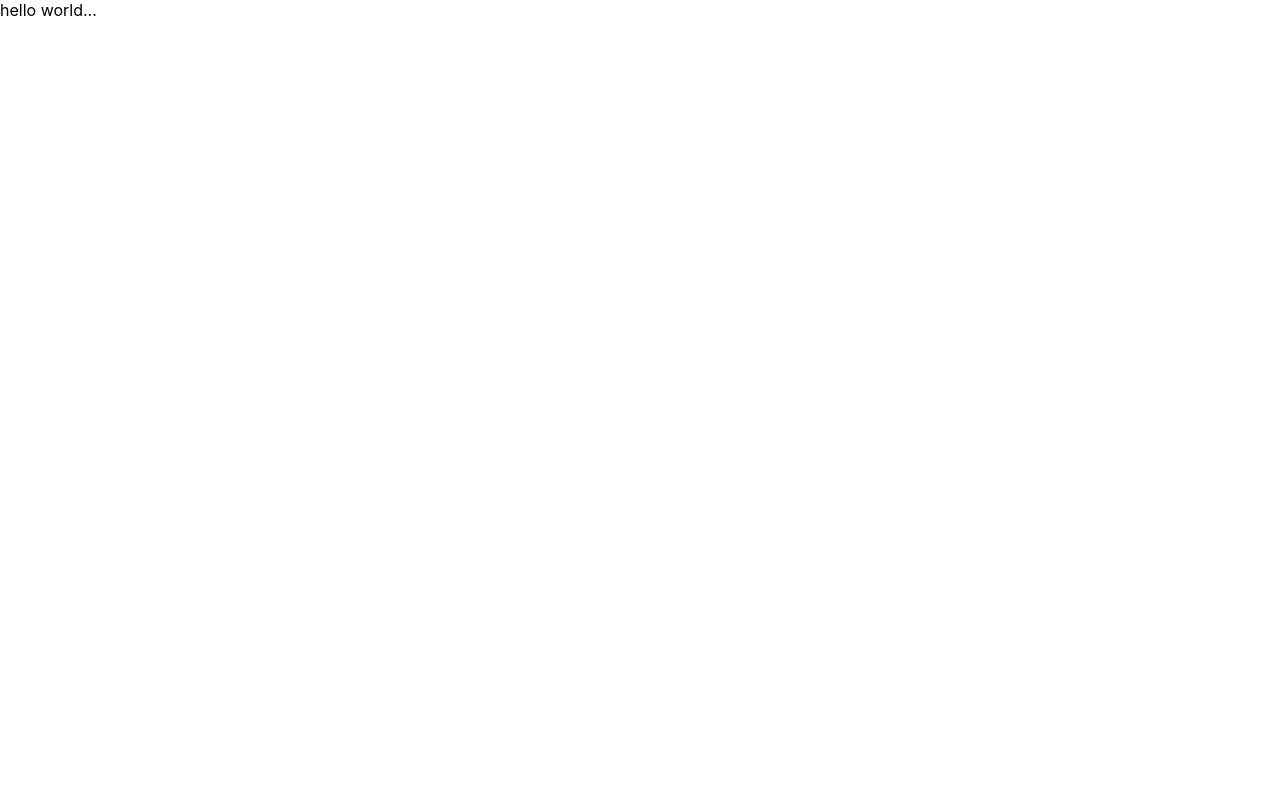
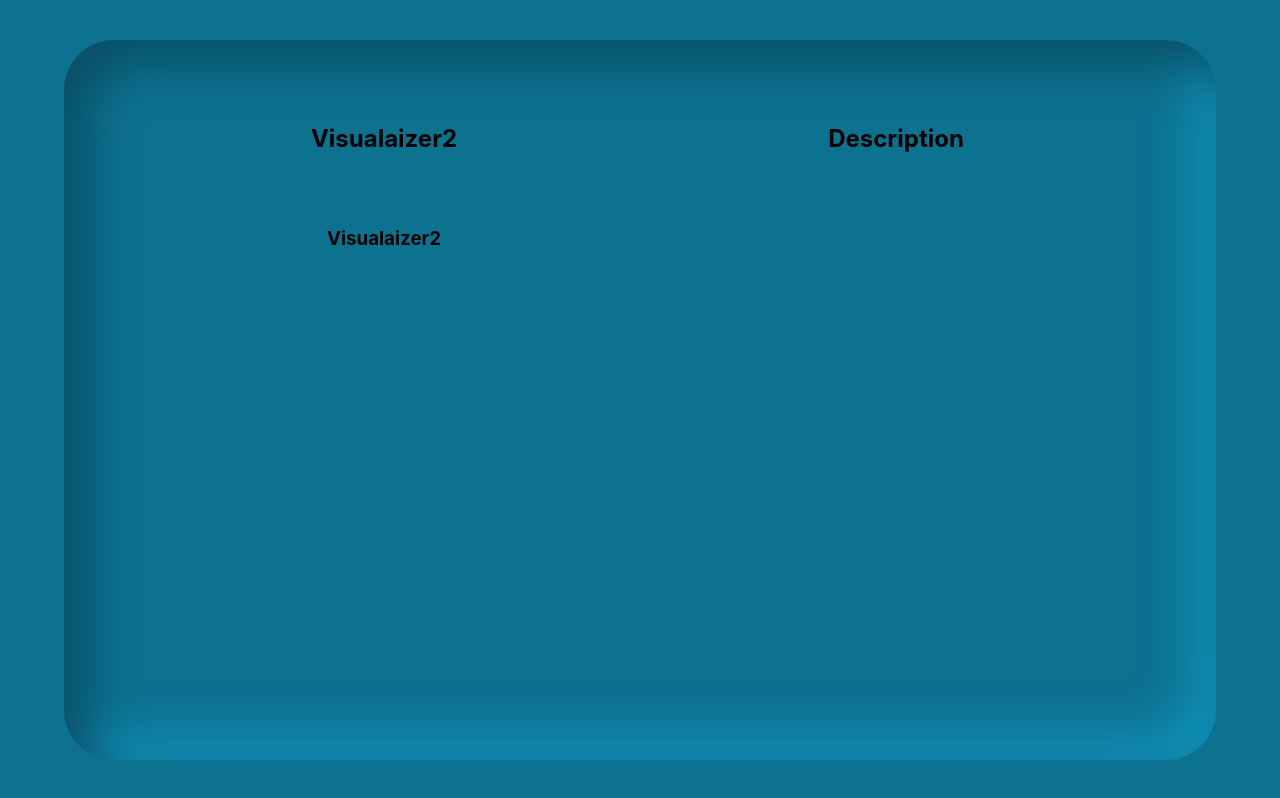
Before and after one commit to shahryar-h/algovis, a React (Create React App) app in the folder algo-vis/: page / in a window 1280 px wide. Built offline with nearby package versions, Linux system fonts and the light colour scheme.

Commit message:
finished main design

```diff
--- a/algo-vis/package.json
+++ b/algo-vis/package.json
@@ -6,6 +6,7 @@
     "@testing-library/jest-dom": "^5.11.4",
     "@testing-library/react": "^11.1.0",
     "@testing-library/user-event": "^12.1.10",
+    "node-sass": "^5.0.0",
     "react": "^17.0.2",
     "react-dom": "^17.0.2",
     "react-scripts": "4.0.3",
--- /dev/null
+++ b/algo-vis/src/App.js
@@ -0,0 +1,12 @@
+import React from "react";
+import Index from "./resources/index.component";
+
+function App() {
+  return (
+    <div className="App">
+      <Index />
+    </div>
+  );
+}
+
+export default App;
--- a/algo-vis/src/Components/Index.component.jsx
+++ /dev/null
@@ -1,9 +0,0 @@
-import React, { Component } from "react";
-
-class Index extends Component {
-  render() {
-    return <div>hello world...</div>;
-  }
-}
-
-export default Index;
--- a/algo-vis/src/index.js
+++ b/algo-vis/src/index.js
@@ -1,12 +1,12 @@
 import React from "react";
 import ReactDOM from "react-dom";
+import App from "./App";
 import "./index.css";
 import reportWebVitals from "./reportWebVitals";
-import Index from "./Components/index.component";
 
 ReactDOM.render(
   <React.StrictMode>
-    <Index />
+    <App />
   </React.StrictMode>,
   document.getElementById("root")
 );
--- /dev/null
+++ b/algo-vis/src/resources/components/1_Controller.jsx
@@ -0,0 +1,18 @@
+import React, { Component } from "react";
+import Description from "./2_Description";
+import Visualizer from "./2_Visualizer";
+
+class Controller extends Component {
+  render() {
+    return (
+      <div className="controllerContainer">
+        <section>
+          <Visualizer />
+          <Description />
+        </section>
+      </div>
+    );
+  }
+}
+
+export default Controller;
--- /dev/null
+++ b/algo-vis/src/resources/components/2_Description.jsx
@@ -0,0 +1,13 @@
+import React, { Component } from "react";
+
+class Description extends Component {
+  render() {
+    return (
+      <div>
+        <h1>Description</h1>
+      </div>
+    );
+  }
+}
+
+export default Description;
--- /dev/null
+++ b/algo-vis/src/resources/index.component.jsx
@@ -0,0 +1,16 @@
+import React, { Component } from "react";
+import Controller from "./components/1_Controller";
+
+import "./main.sass";
+
+class Index extends Component {
+  render() {
+    return (
+      <div className="indexContainer">
+        <Controller />
+      </div>
+    );
+  }
+}
+
+export default Index;
--- /dev/null
+++ b/algo-vis/src/resources/main.sass
@@ -0,0 +1,4 @@
+@import ./styles/index
+@import ./styles/controller
+@import ./styles/visualizer
+@import ./styles/description
--- /dev/null
+++ b/algo-vis/src/resources/styles/controller.sass
@@ -0,0 +1,18 @@
+.controllerContainer
+    height: 90vh
+    width: 90%
+    border-radius: 50px
+    background: #0D7190
+    box-shadow: inset 24px 24px 48px #095066, inset -24px -24px 48px #1192ba
+
+    section
+        padding: 4em
+        height: 87%
+        display: grid
+        grid-template-columns: 1fr 1fr
+        grid-template-rows: 1fr
+        gap: 0% 0%
+        grid-template-areas: ". ."
+
+        h1
+            text-align: center
--- /dev/null
+++ b/algo-vis/src/resources/styles/index.sass
@@ -0,0 +1,7 @@
+.indexContainer
+    height: 100vh
+    width: 100%
+    background: #0D7190
+    display: flex
+    justify-content: center
+    align-items: center
--- /dev/null
+++ b/algo-vis/src/resources/styles/visualizer.sass
@@ -0,0 +1,10 @@
+.vizContainer
+    height: 100%
+    display: grid
+    grid-template-columns: 1fr
+    grid-template-rows: 1fr 2.5fr 2.5fr
+    gap: 0% 0%
+    grid-template-areas: "." "." "."
+
+    h1, h2, h3
+        text-align: center
```
Also changed, not shown: algo-vis/src/resources/styles/description.sass (added), 1 other file (tests, documents, lock files or other folders).
